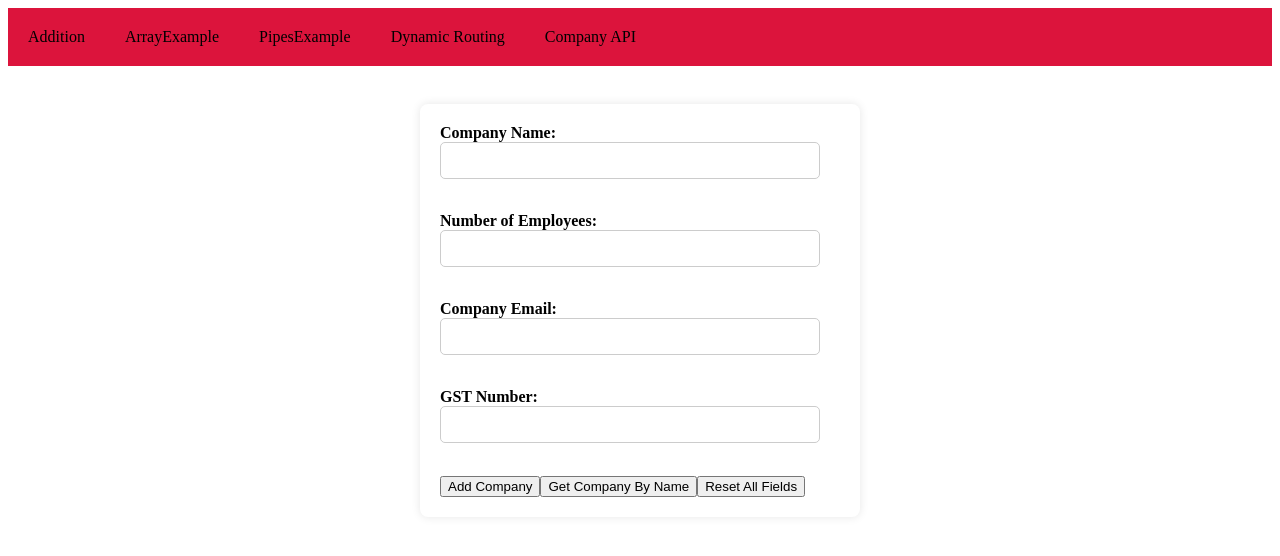
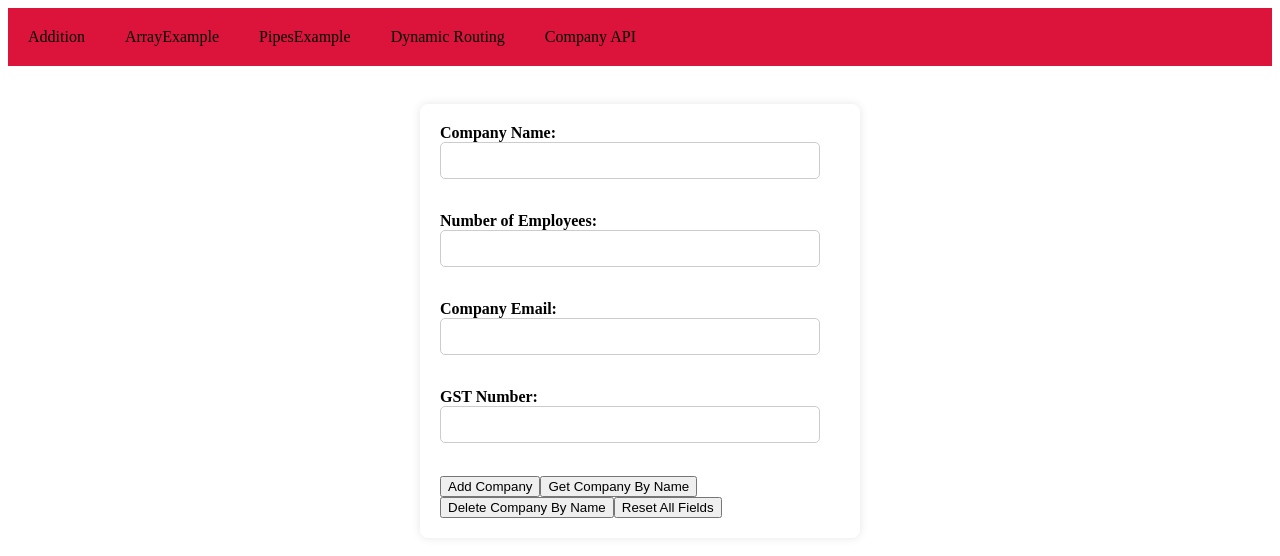
Before and after one commit to Shubhamhushe1/angularapp, an Angular app: page /company in a window 1280 px wide. Shown: the top 556 px of the page. Built offline with nearby package versions, Linux system fonts and the light colour scheme.

Commit message:
Delete Method Added

```diff
--- a/src/app/company.service.ts
+++ b/src/app/company.service.ts
@@ -11,10 +11,15 @@ export class CompanyService {
     return this.httpclient.post('http://localhost:8080/addcompany', company);
   }
 
-
   getCompanyName(companyName:string) {
 
     return this.httpclient.get<Company>("http://localhost:8080/getcompanybyname/"+companyName);
+  }
+
+  deleteCompanyByCompanyName(companyName:string) {
+
+    return this.httpclient.delete<Boolean>("http://localhost:8080/deletecompany/"+ companyName);
+
   }
 
 
--- a/src/app/company/company.component.html
+++ b/src/app/company/company.component.html
@@ -15,6 +15,11 @@
 
     <button type="submit" name="get_company" (click)=" getCompanyName()">Get Company By Name</button>
 
+    <button type="button" value=submit name="delete_company" (click)=" deleteCompanyByCompanyName()">Delete Company By
+        Name</button>
+
     <button type="reset">Reset All Fields</button>
 
 </form>
+
+<span style="color: red;">{{message}}</span>
--- a/src/app/company/company.component.ts
+++ b/src/app/company/company.component.ts
@@ -13,6 +13,8 @@ import { Company, CompanyService } from '../company.service';
 export class CompanyComponent {
   company: Company = new Company('', '', '', '');
 
+  message: string= "";
+
 
 
   constructor(private companyService: CompanyService) {}
@@ -25,4 +27,20 @@ export class CompanyComponent {
     this.companyService.getCompanyName(this.company.companyName).subscribe(companyobject=>this.company=companyobject);
   }
 
+
+  deleteCompanyByCompanyName(){
+
+    this.companyService.deleteCompanyByCompanyName(this.company.companyName).subscribe(message=>{
+
+      if (message){
+
+      this.message= "Record deleted";
+      }
+      else
+      {
+       this.message= "Record not deleted";
+      }
+    });
+
+  }
 }
```
